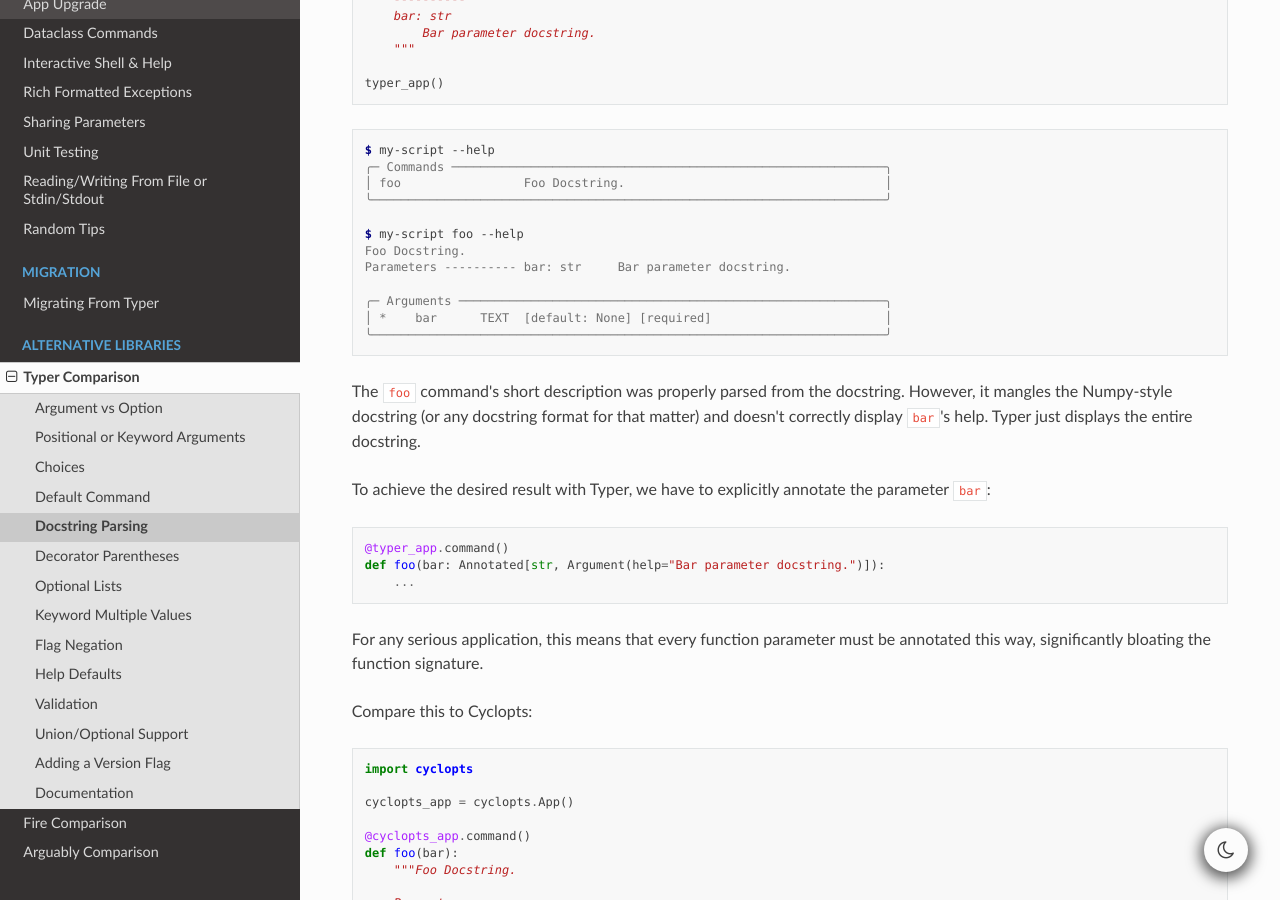
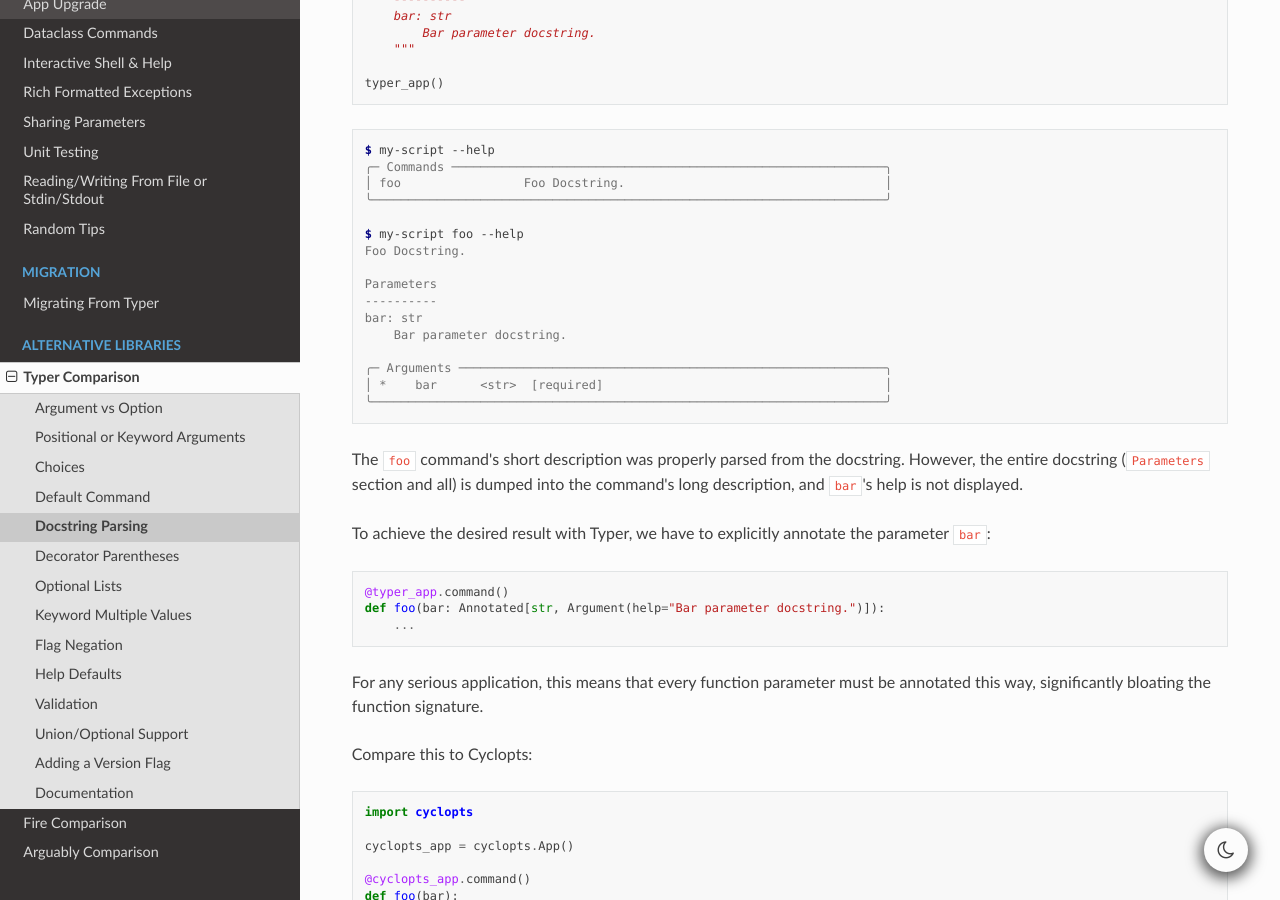
Before and after one commit to BrianPugh/cyclopts, a Sphinx documentation site: the page built from docs/source/vs_typer/docstring/README.rst, in a window 1280 px wide and 900 px high, scrolled down 539 px. Built offline with Sphinx 7.4.7 and the Read the Docs theme 3.1.0, drawn with Linux system fonts in a browser that asks for light colours; the version number could not be read and is left out.

Commit message:
docs: refresh Typer comparison pages against Typer 0.27.1
- Note Typer's new API reference section (Feb 2026) on the documentation page
- Update docstring page's Typer help output to current rendering
- Label validation page's inlined typer.Argument signature as v0.9-era
- Fix typos: missing decorator parens (choices), Parameter import and
  indentation (validation)
- Remove stray empty argument_vs_option/main.py

Co-Authored-By: Claude Fable 5 <noreply@anthropic.com>

```diff
--- a/docs/source/vs_typer/choices/README.rst
+++ b/docs/source/vs_typer/choices/README.rst
@@ -23,7 +23,7 @@ With Typer, this is accomplished via declaring an :class:`~enum.Enum`.
 
    typer_app = typer.Typer()
 
-   @typer_app.command
+   @typer_app.command()
    def foo(env: Environment = Environment.DEV):
        print(f"Using: {env.name}")
 
--- a/docs/source/vs_typer/docstring/README.rst
+++ b/docs/source/vs_typer/docstring/README.rst
@@ -41,15 +41,18 @@ Consider the following Typer program:
 
    $ my-script foo --help
    Foo Docstring.
-   Parameters ---------- bar: str     Bar parameter docstring.
+
+   Parameters
+   ----------
+   bar: str
+       Bar parameter docstring.
 
    ╭─ Arguments ───────────────────────────────────────────────────────────╮
-   │ *    bar      TEXT  [default: None] [required]                        │
+   │ *    bar      <str>  [required]                                       │
    ╰───────────────────────────────────────────────────────────────────────╯
 
 The ``foo`` command's short description was properly parsed from the docstring.
-However, it mangles the Numpy-style docstring (or any docstring format for that matter) and doesn't correctly display ``bar``'s help.
-Typer just displays the entire docstring.
+However, the entire docstring (``Parameters`` section and all) is dumped into the command's long description, and ``bar``'s help is not displayed.
 
 To achieve the desired result with Typer, we have to explicitly annotate the parameter ``bar``:
 
--- a/docs/source/vs_typer/documentation/README.rst
+++ b/docs/source/vs_typer/documentation/README.rst
@@ -8,4 +8,7 @@ Typer's documentation contains many good tutorials and demonstrations on how to
 Frequently the only way to discover options and behavior is to dive into the source code.
 This becomes further confusing as the lines of where Typer ends and Click begins is quite blurred.
 
+.. note::
+   Typer added an `API reference section <https://typer.tiangolo.com/reference/>`_ to its documentation in February 2026.
+
 Cyclopts has a full :ref:`API` page, containing all the configurable options and defined behaviors in a single place.
--- a/docs/source/vs_typer/validation/README.rst
+++ b/docs/source/vs_typer/validation/README.rst
@@ -17,6 +17,7 @@ Typer has builtin argument validation for certain type annotations.
 This works for a select few builtins, but the Typer solution doesn't abstract out validation properly.
 Why does the generic ``typer.Argument`` have fields that only have meaning if the annotated type is a number?
 The ``typer.Argument`` signature has a ridiculous number of fields that only apply for certain types.
+The signature below is from Typer v0.9.0; later versions have only grown it further (35 parameters as of v0.27).
 
 .. code-block:: python
 
@@ -76,7 +77,7 @@ Cyclopts has an explicit :attr:`~.Parameter.validator` field that accepts a func
 
 .. code-block:: python
 
-   from cyclopts import App, parameter
+   from cyclopts import App, Parameter
    from typing import Annotated
 
    cyclopts_app = App()
@@ -89,7 +90,7 @@ Cyclopts has an explicit :attr:`~.Parameter.validator` field that accepts a func
    def foo(age: Annotated[int, Parameter(validator=age_validator)]):
        pass
 
-    cyclopts_app()
+   cyclopts_app()
 
 This solution is similar to how other libraries, like Attrs_ or Pydantic_, perform validation.
 
```
Also changed, not shown: docs/source/vs_typer/docstring/main.py (+8 -3 lines), docs/source/vs_typer/argument_vs_option/main.py (deleted).
